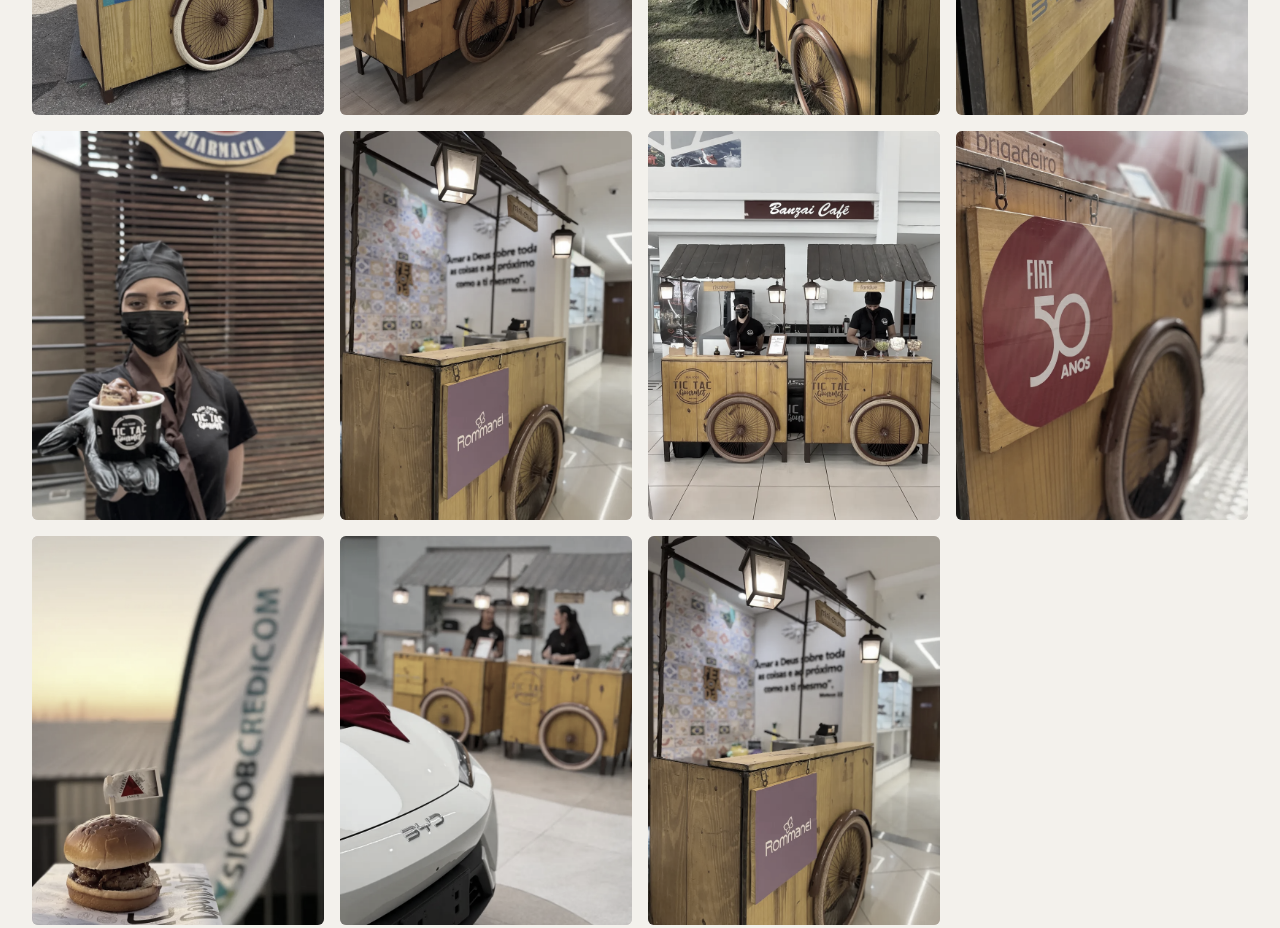
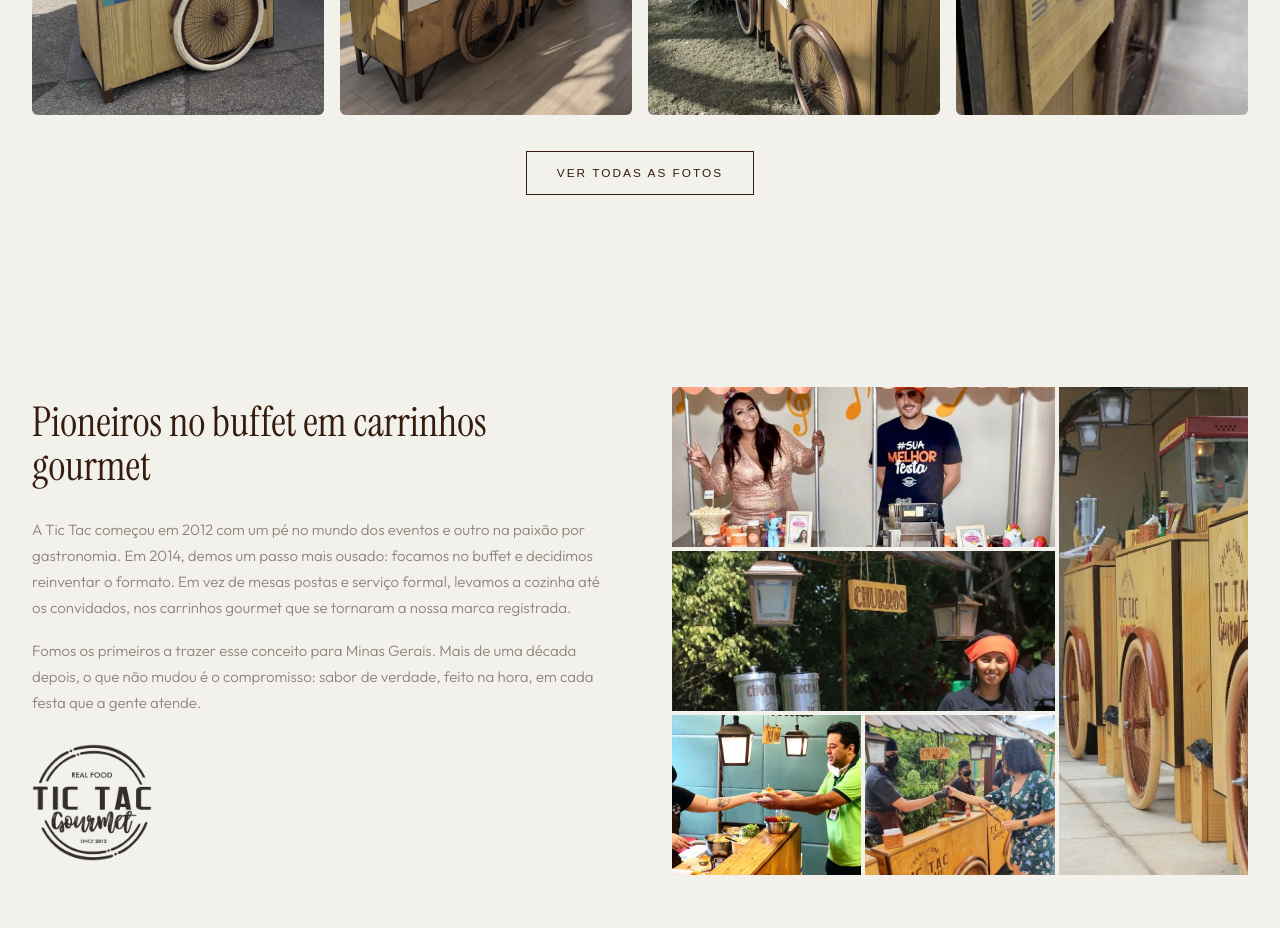
Before and after one commit to speivox/tic-tac-gourmet, a plain HTML site: page index.html in a window 1280 px wide. Shown: the part 5560-6488 px from the top of the page. Drawn offline with Linux system fonts and the light colour scheme.

Commit message:
Clientes corporativos: botão "ver mais" pra não alongar a seção
Reaproveita o mecanismo data-more já usado no cardápio e depoimentos.
Mostra 8 fotos inicialmente, as outras 7 ficam atrás do botão "Ver
todas as fotos".

Co-Authored-By: Claude Sonnet 5 <noreply@anthropic.com>

```diff
--- a/index.html
+++ b/index.html
@@ -474,7 +474,7 @@
             </p>
           </header>
 
-          <ul class="clients-grid" data-lightbox-group>
+          <ul class="clients-grid" id="clients-grid" data-lightbox-group>
             <li>
               <img src="assets/img/corp-01.webp" alt="Evento Fiat 50 anos com carrinho Tic Tac Gourmet" loading="lazy" width="800" height="1422" />
             </li>
@@ -499,28 +499,34 @@
             <li>
               <img src="assets/img/corp-08.webp" alt="Evento BYD Carbel com carrinho Tic Tac Gourmet" loading="lazy" width="800" height="1422" />
             </li>
-            <li>
+            <li class="is-hidden">
               <img src="assets/img/corp-09.webp" alt="Evento na Drogaria Araujo com a equipe Tic Tac Gourmet" loading="lazy" width="800" height="1422" />
             </li>
-            <li>
+            <li class="is-hidden">
               <img src="assets/img/corp-10.webp" alt="Carrinhos Tic Tac Gourmet na Rommanel" loading="lazy" width="800" height="1067" />
             </li>
-            <li>
+            <li class="is-hidden">
               <img src="assets/img/corp-11.webp" alt="Carrinhos Tic Tac Gourmet no Banzai Café" loading="lazy" width="800" height="1422" />
             </li>
-            <li>
+            <li class="is-hidden">
               <img src="assets/img/corp-12.webp" alt="Detalhe do selo Fiat 50 anos no carrinho Tic Tac Gourmet" loading="lazy" width="800" height="1422" />
             </li>
-            <li>
+            <li class="is-hidden">
               <img src="assets/img/corp-13.webp" alt="Hambúrguer Tic Tac Gourmet com bandeira do Sicoob Credicom ao fundo" loading="lazy" width="800" height="1422" />
             </li>
-            <li>
+            <li class="is-hidden">
               <img src="assets/img/corp-14.webp" alt="Carrinhos Tic Tac Gourmet em concessionária BYD" loading="lazy" width="800" height="1422" />
             </li>
-            <li>
+            <li class="is-hidden">
               <img src="assets/img/corp-15.webp" alt="Detalhe do carrinho Tic Tac Gourmet na Rommanel" loading="lazy" width="800" height="1067" />
             </li>
           </ul>
+
+          <div class="clients-more">
+            <button class="btn btn--outline" type="button" data-more="clients-grid" data-visible="8"
+              data-label-more="Ver todas as fotos"
+              data-label-less="Ver menos">Ver todas as fotos</button>
+          </div>
         </div>
       </section>
       <!-- QUEM SOMOS -->
--- a/style.css
+++ b/style.css
@@ -1590,6 +1590,14 @@ h3 {
   filter: grayscale(0);
   transform: scale(1.03);
 }
+.clients-grid li.is-hidden {
+  display: none;
+}
+.clients-more {
+  display: flex;
+  justify-content: center;
+  margin-top: 36px;
+}
 
 /* ---------- galeria ---------- */
 .galeria-grid {
```
Also changed, not shown: src/s-clientes.html (+14 -8 lines).
